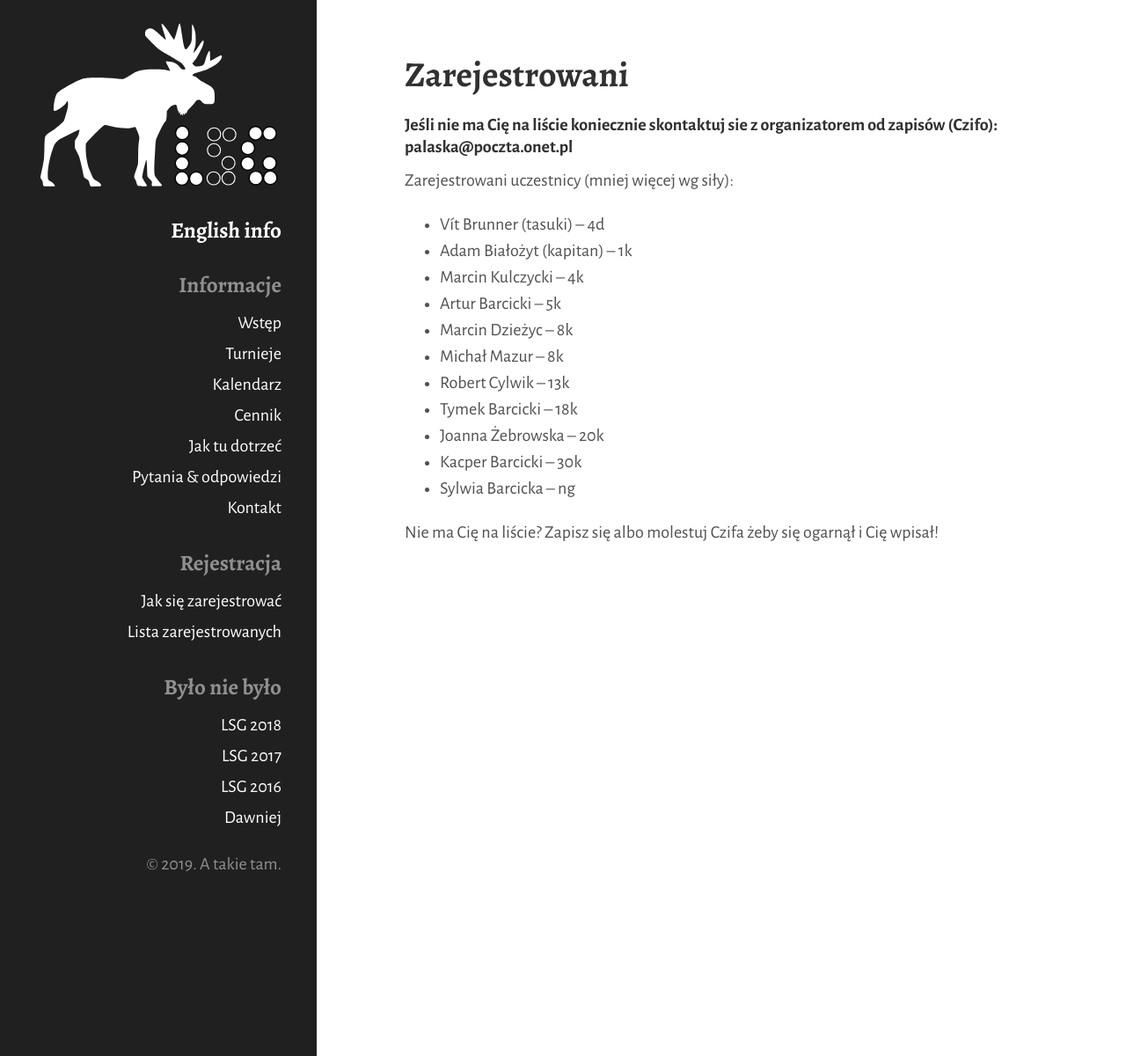
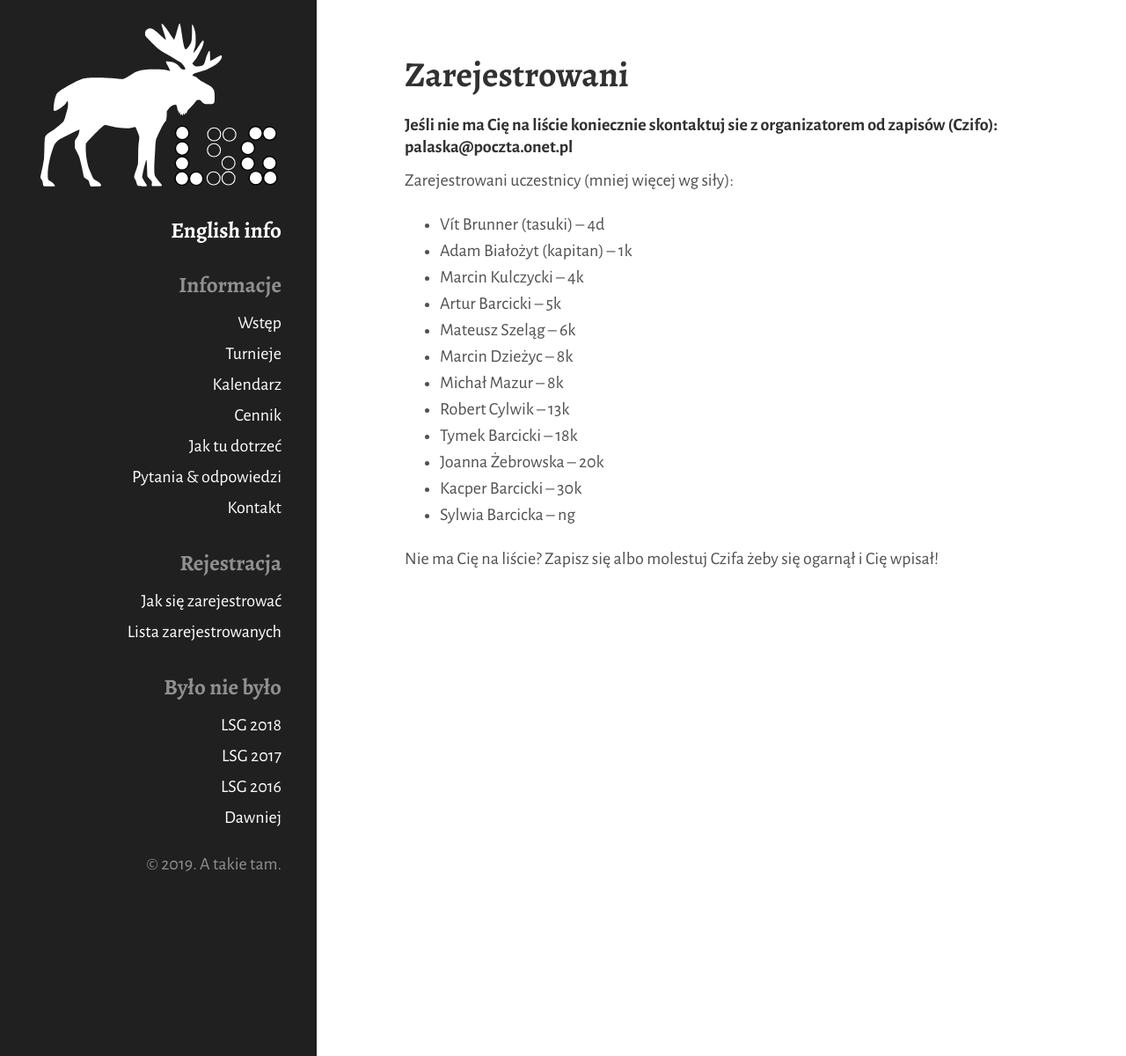
Before and after one commit to tasuki/lsg, a Jekyll site: the page built from zarejestrowani.md, in a window 1280 px wide. Shown: the whole page at 88% size. Built offline with Jekyll 4.4.1, drawn with Linux system fonts in a browser that asks for light colours; nearby versions of some CDN libraries.

Commit message:
Update zarejestrowani.md

```diff
--- a/zarejestrowani.md
+++ b/zarejestrowani.md
@@ -13,6 +13,7 @@ Zarejestrowani uczestnicy (mniej więcej wg siły):
 - Adam Białożyt (kapitan) -- 1k
 - Marcin Kulczycki -- 4k
 - Artur Barcicki -- 5k
+- Mateusz Szeląg -- 6k
 - Marcin Dzieżyc -- 8k
 - Michał Mazur -- 8k
 - Robert Cylwik -- 13k
```
